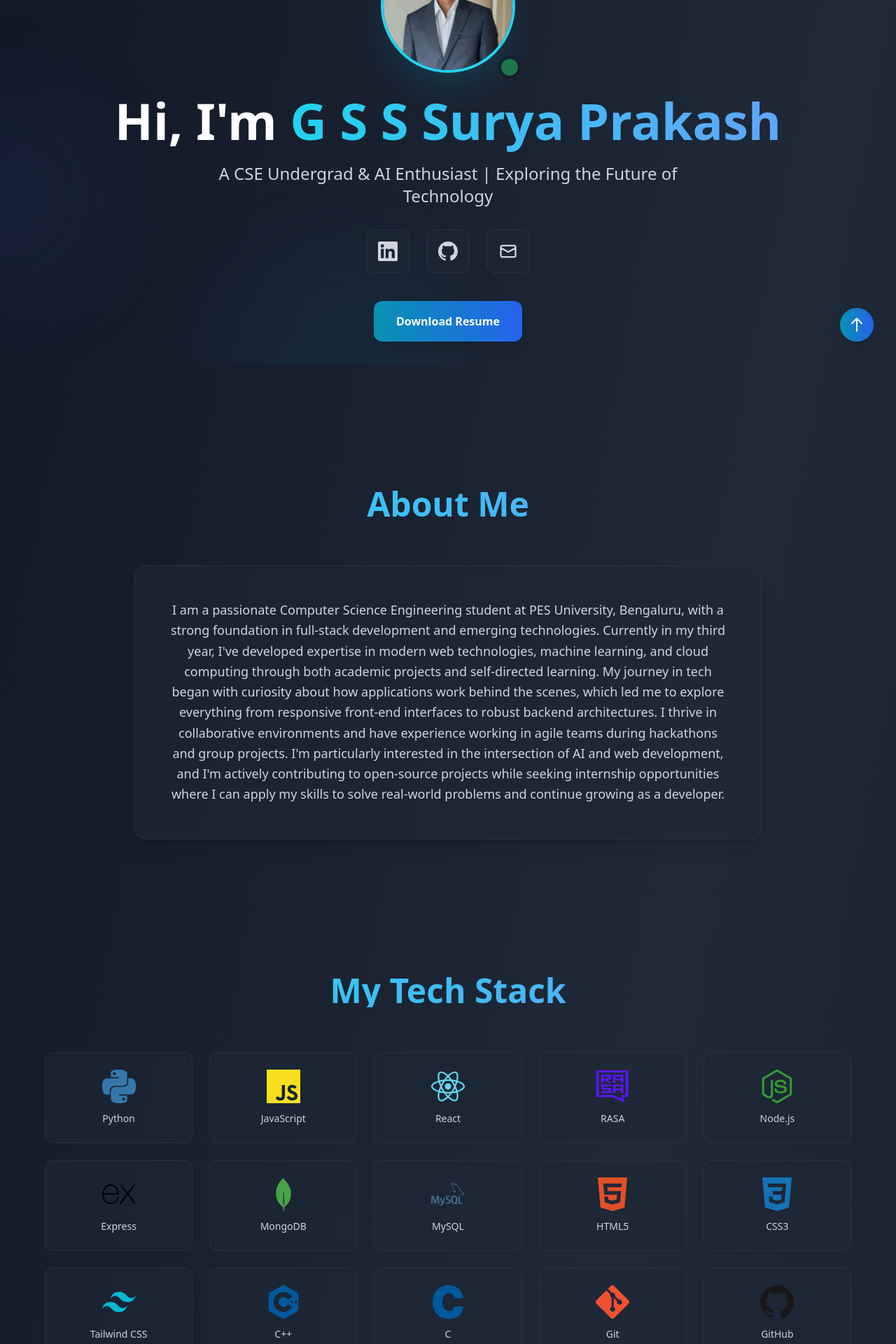
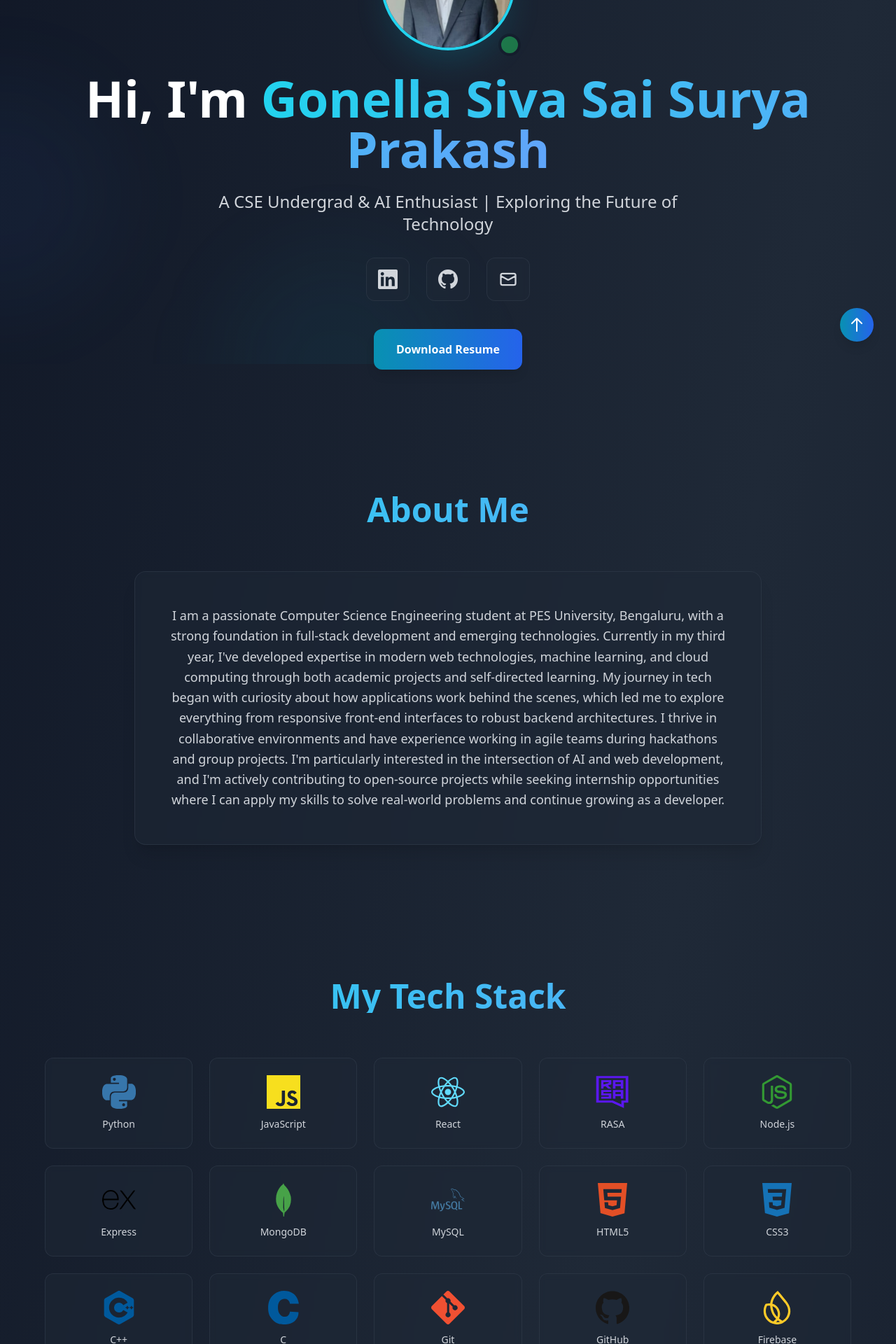
Before and after one commit to GSuryaP/vite-react, a React (Vite) app: page / in a window 1280 px wide. Shown: the part 280-2200 px from the top of the page at 70% size. Built offline with nearby package versions, Linux system fonts and the light colour scheme.

Commit message:
Update App.tsx

```diff
--- a/src/App.tsx
+++ b/src/App.tsx
@@ -149,7 +149,7 @@ function App() {
 
   // --- Portfolio Data ---
   const portfolioData = {
-    name: "G S S Surya Prakash",
+    name: "Gonella Siva Sai Surya Prakash",
     tagline: "A CSE Undergrad & AI Enthusiast | Exploring the Future of Technology",
     bio: "I am a passionate Computer Science Engineering student at PES University, Bengaluru, with a strong foundation in full-stack development and emerging technologies. Currently in my third year, I've developed expertise in modern web technologies, machine learning, and cloud computing through both academic projects and self-directed learning. My journey in tech began with curiosity about how applications work behind the scenes, which led me to explore everything from responsive front-end interfaces to robust backend architectures. I thrive in collaborative environments and have experience working in agile teams during hackathons and group projects. I'm particularly interested in the intersection of AI and web development, and I'm actively contributing to open-source projects while seeking internship opportunities where I can apply my skills to solve real-world problems and continue growing as a developer.",
     contactEmail: "gonellasurya2005@gmail.com",
@@ -182,7 +182,6 @@ function App() {
       { name: "MySQL", icon: <SiMysql color="#4479A1" size={48} /> },
       { name: "HTML5", icon: <SiHtml5 color="#E34F26" size={48} /> },
       { name: "CSS3", icon: <SiCss3 color="#1572B6" size={48} /> },
-      { name: "Tailwind CSS", icon: <SiTailwindcss color="#06B6D4" size={48} /> },
       { name: "C++", icon: <SiCplusplus color="#00599C" size={48} /> },
       { name: "C", icon: <SiC color="#00599C" size={48} /> },
       { name: "Git", icon: <SiGit color="#F05032" size={48} /> },
```
